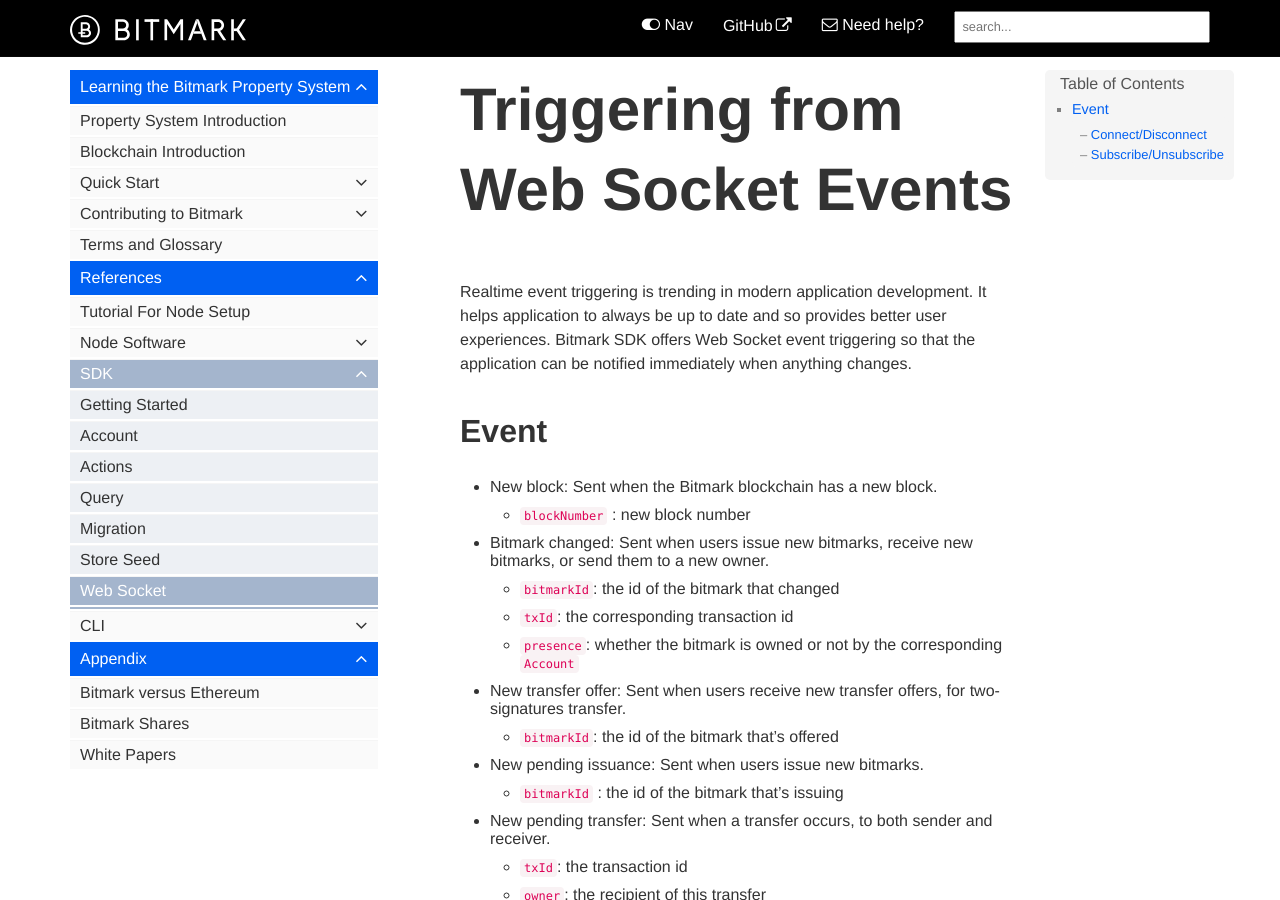
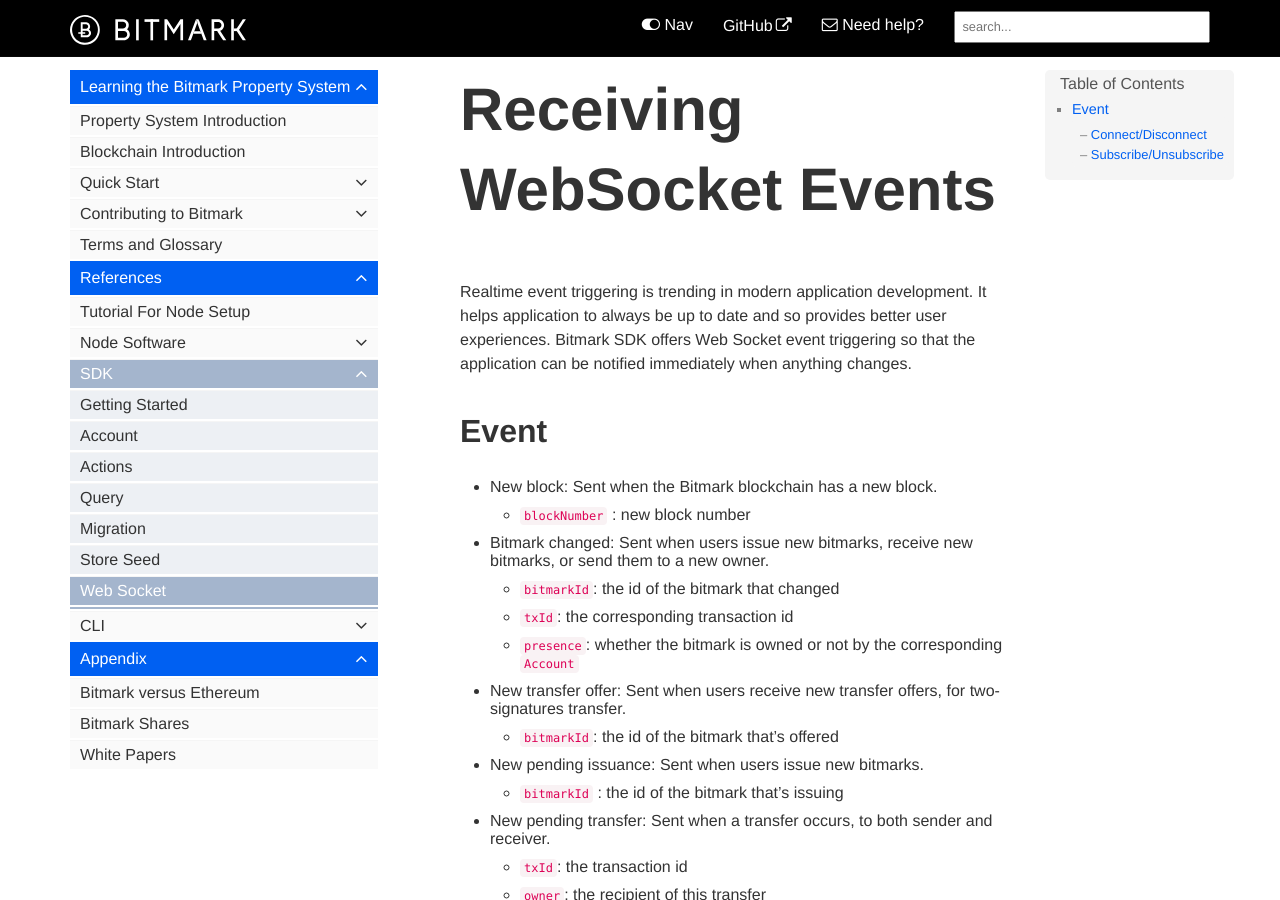
Before and after one commit to bitmark-inc/docs, a Jekyll site: the page built from pages/bitmark-references/bitmark-sdk/websocket.md, in a window 1280 px wide and 900 px high. Built offline with Jekyll 4.4.1, drawn with Linux system fonts in a browser that asks for light colours; some web fonts are replaced; comment, search, counter and statistics services are not loaded.

Commit message:
Update websocket.md

```diff
--- a/pages/bitmark-references/bitmark-sdk/websocket.md
+++ b/pages/bitmark-references/bitmark-sdk/websocket.md
@@ -1,5 +1,5 @@
 ---
-title: Triggering from Web Socket Events
+title: Receiving WebSocket Events
 keywords: sdk, web socket
 last_updated:
 sidebar: mydoc_sidebar
@@ -7,7 +7,7 @@
 folder: bitmark-references/bitmark-sdk
 ---
 
-# Triggering from Web Socket Events
+# Receiving WebSocket Events
 Realtime event triggering is trending in modern application development. It helps application to always be up to date and so provides better user experiences.
 Bitmark SDK offers Web Socket event triggering so that the application can be notified immediately when anything changes.
 
```
